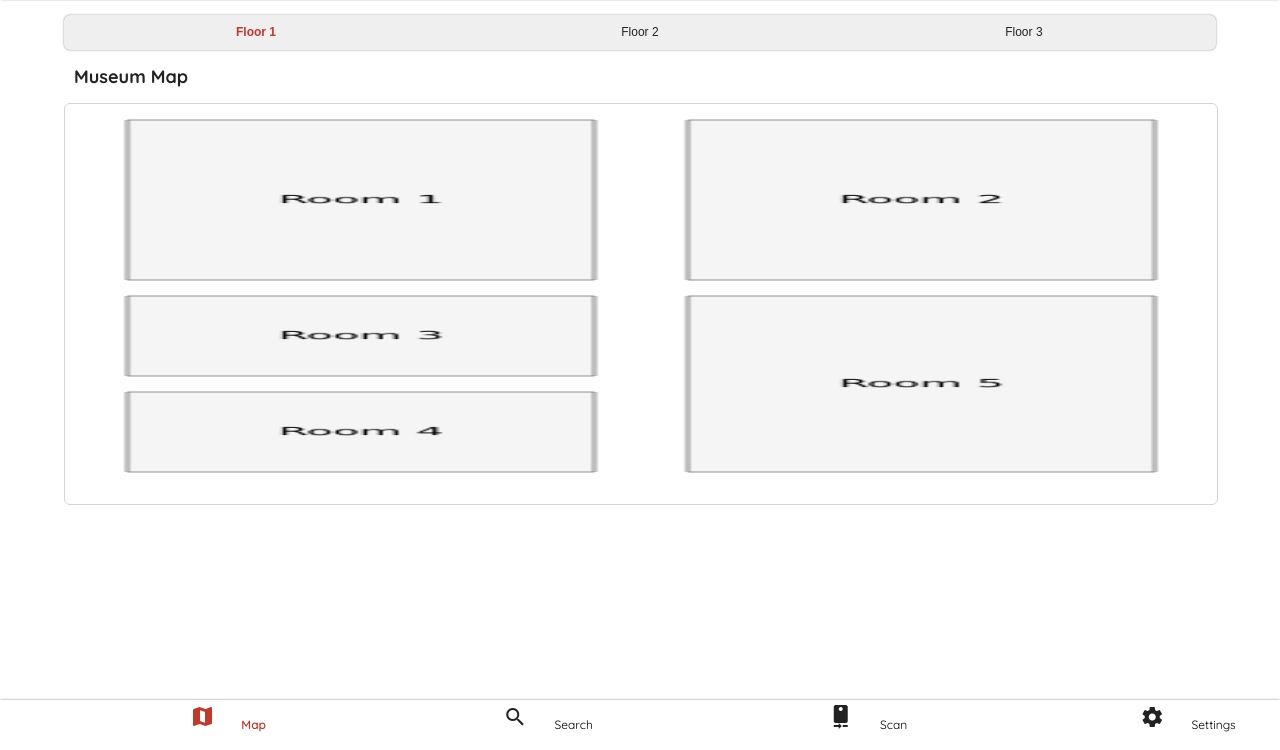
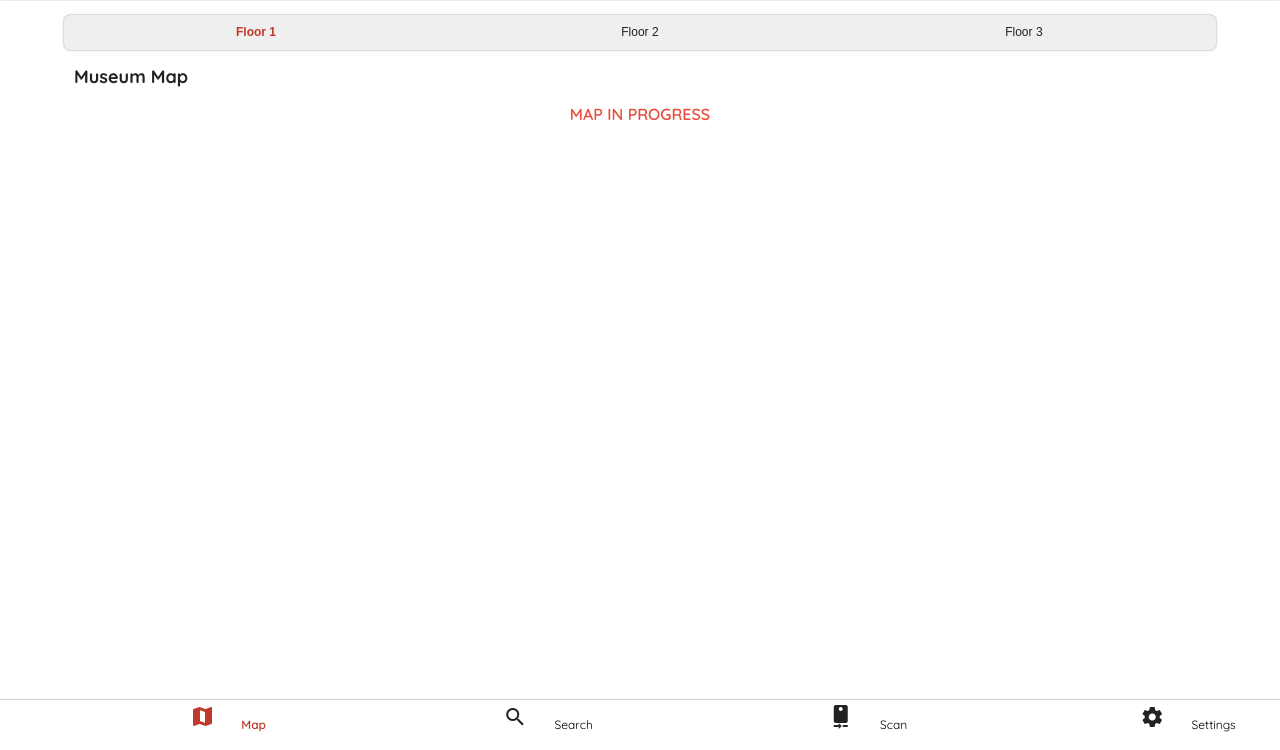
Before and after one commit to dremansley1/group20-museumapp, a Flask app: page / in a window 1280 px wide. Shown: the part 50-800 px from the top of the page. Run offline with Flask 2, Linux system fonts and the light colour scheme.

Commit message:
Starting map modifications

```diff
--- a/museum/routes.py
+++ b/museum/routes.py
@@ -3,8 +3,6 @@ from flask import Flask, render_template, url_for, request, flash, redirect, ses
 from museum.models import *
 from museum.config import *
 from flask_login import login_user, current_user, logout_user, login_required
-
-#page routing setup
 
 @app.route("/", methods=['GET', 'POST'])
 def mainpage():
--- a/museum/static/style.css
+++ b/museum/static/style.css
@@ -6,6 +6,13 @@ html, body {
     max-width: 100%;
     overflow-x: hidden;
 
+}
+
+.important{
+    text-align: center;
+    color:#e74c3c;
+    font-size:16px;
+    font-weight:600;
 }
 
 header{
--- a/museum/templates/index.html
+++ b/museum/templates/index.html
@@ -14,9 +14,12 @@
     <button>Floor 3</button>
 
     <h2 class="sectionTitle">Museum Map</h2>
-<canvas id="museum-map" class="museum_map" width="370px" height="500" style="border:1px solid #d3d3d3;">
+
+    <h3 class="important">MAP IN PROGRESS</h3>
+<!--<canvas id="museum-map" class="museum_map" width="370px" height="500" style="border:1px solid #d3d3d3;">-->
 
 <!-------- Map -------->
+<!--
 
 <script>
 var c = document.getElementById("museum-map");
@@ -44,7 +47,7 @@ drawRoom(20, 240, 150, 100,"3");
 drawRoom(20, 360, 150, 100,"4");
 drawRoom(200, 240, 150, 220,"5");
 
-
 </script>
 
+-->
 {% endblock %}
```
